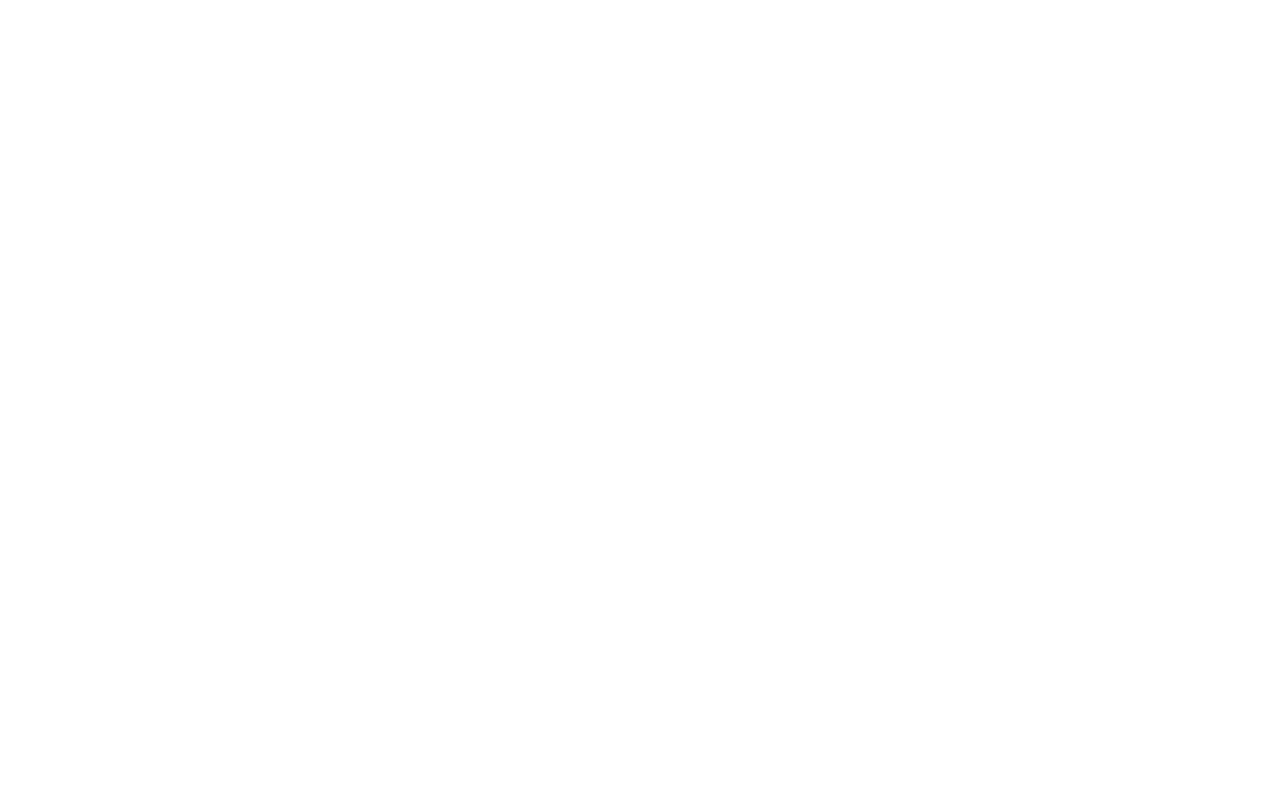
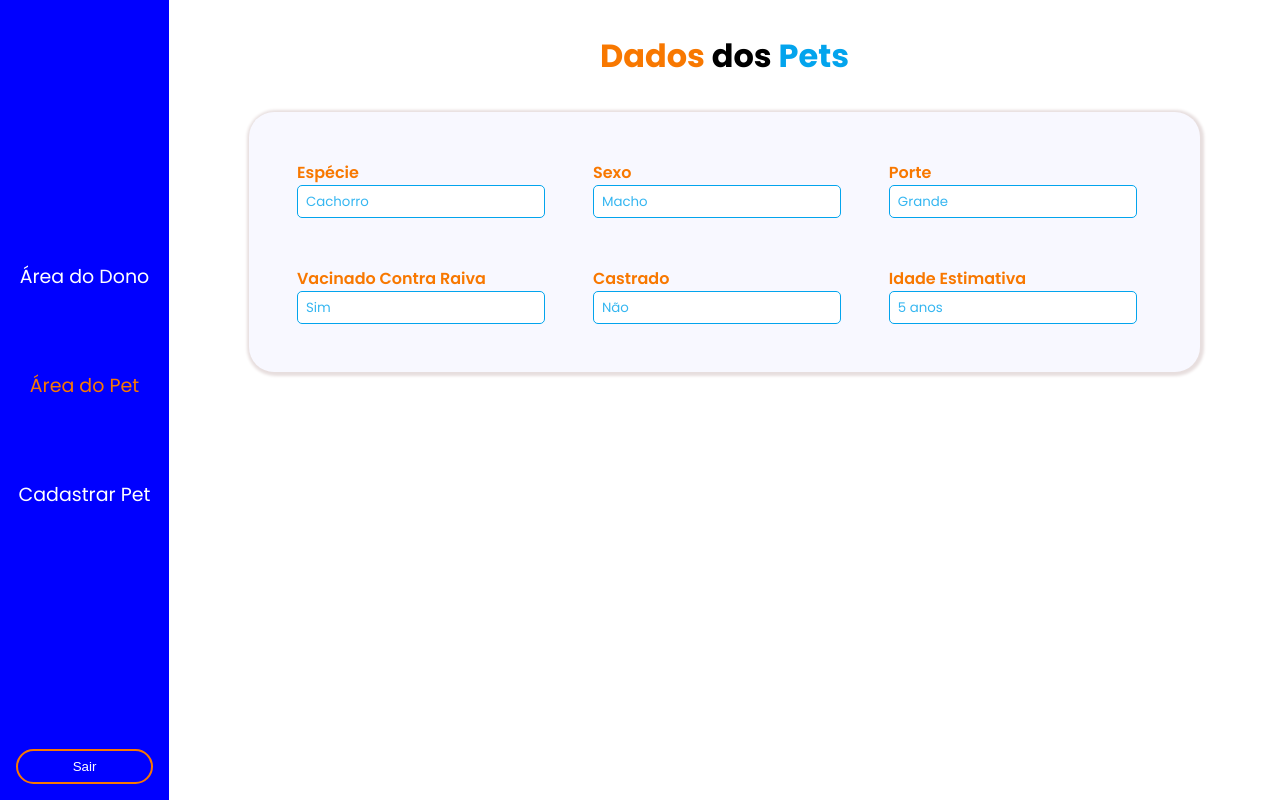
Before and after one commit to pet-cars/streetpets-web, a React (Vite) app: page /Dashboard/Pet in a window 1280 px wide. Before the commit this address had no page. Built offline with nearby package versions, Linux system fonts and the light colour scheme.

Commit message:
dashboard

```diff
--- /dev/null
+++ b/src/pages/Dashboard/DadosPet/index.tsx
@@ -0,0 +1,72 @@
+import { NavLink } from 'react-router-dom'
+import './styles.css'
+
+export default function Dashboard(){
+
+    return(
+        <>
+            <div className='todo'>
+                <header className='men'>
+                    <nav className='m'>
+                        <div className='aling'>
+                            <ul className='menu-i'>
+                                <li className='i'>
+                                    <NavLink to={"/Dashboard/Dono"}>Área do Dono</NavLink>
+                                </li>
+
+                                <li className='i'>
+                                    <NavLink to={"/Dashboard/Pet"}>Área do Pet</NavLink>
+                                </li>
+
+                                <li className='i'>
+                                    <NavLink to={"/Pet"}>Cadastrar Pet</NavLink>
+                                </li>
+
+                            </ul>
+                                <button className='sair' type='submit'>Sair</button>
+
+                        </div>
+                    </nav>
+                </header>
+
+                <main className='cont'>
+                    <h1 className='titulo-D'><em>Dados </em> dos <span>Pets</span></h1>
+
+                    <div className='painel'>
+                        <form className='form-D'>
+                            <div className='item-p'>
+                                <label className='item'>Espécie</label>
+                                <input className='dados' disabled placeholder='Cachorro'/>
+                            </div>
+
+                            <div className='item-p'>
+                                <label className='item'>Sexo</label>
+                                <input className='dados' disabled placeholder='Macho'/>
+                            </div>
+
+                            <div className='item-p'>
+                                <label className='item'>Porte</label>
+                                <input className='dados' disabled placeholder='Grande'/>
+                            </div>
+
+                            <div className='item-p'>
+                                <label className='item'>Vacinado Contra Raiva</label>
+                                <input className='dados' disabled placeholder='Sim'/>
+                            </div>
+
+                            <div className='item-p'>
+                                <label className='item'>Castrado</label>
+                                <input className='dados' disabled placeholder='Não'/>
+                            </div>
+
+                            <div className='item-p'>
+                                <label className='item'>Idade Estimativa</label>
+                                <input className='dados' disabled placeholder='5 anos'/>
+                            </div>
+                        </form>
+                    </div>
+                </main>
+            </div>
+        </>
+    )
+}
--- /dev/null
+++ b/src/pages/Dashboard/DadosPet/styles.css
@@ -0,0 +1,137 @@
+.todo{
+    display: flex;
+    gap: 5rem;
+}
+.men{
+    width: 16%;
+    padding: 1rem;
+    background-color: blue;
+    height: 100vh;
+    display: flex;
+    flex-direction: column;
+    justify-content: flex-end;
+}
+
+.m{
+    display: flex;
+    justify-content: center;
+    flex-direction: column;
+}
+
+
+.menu-i{
+    display: flex;
+    flex-direction: column;
+    justify-content: center;
+    align-items: center;
+    text-align: center;
+    gap: 5rem;
+    margin-bottom: 30vh;
+}
+
+.i{
+    font-size: 19px;
+    position: relative;
+}
+.i a.active {
+    color: #F87800;
+
+}
+
+.i::before {
+    content: "";
+    position: absolute;
+    bottom: -2px;
+    height: 3px;
+    width: 0;
+    background: #F87800;
+    border-radius: 50px;
+    transition: width 0.3s ease;
+}
+
+.i:hover::before {
+    width: 100%;
+}
+
+.sair{
+    background-color: blue;
+    border: solid 2px var(--laranjao);
+    padding: 0.5rem;
+    width: 100%;
+    border-radius: 25px;
+    color: #fff;
+    transition: 1s;
+}
+
+.sair:hover{
+    background-color: #F87800;
+    transition: 1s;
+}
+
+button{
+    border: none;
+    cursor: pointer;
+}
+
+.cont{
+    width: 100%;
+    display: inline-block;
+    padding-right: 5rem;
+    margin-top: 1rem;
+
+}
+
+.titulo-D{
+    margin-top: 1rem;
+    text-align: center;
+}
+
+.painel{
+    width: 100%;
+    margin-top: 2rem;
+    background-color: #F8F8FF;
+    border-radius: 25px;
+    box-shadow: 1px 1px 3px 3px #e7dede;
+    padding: 3rem;
+}
+
+.form-D{
+    display: flex;
+    flex-wrap: wrap;
+    gap: 3rem;
+}
+
+.item-p{
+    display: flex;
+    flex-direction: column;
+    width: 29%;
+}
+
+.item{
+    color: var(--laranjao);
+    font-weight: 600;
+}
+
+.dados{
+    padding: 0.5rem;
+    background-color: #fff;
+    border: 1px solid var(--azulao);
+    border-radius: 5px;
+}
+
+.dados::-webkit-input-placeholder{
+    font-family: Poppins, sans-serif;
+    color: var(--azulao);
+    opacity: 0.8;
+    font-weight: 400;
+}
+
+@media (max-width: 768px) {
+    .item-p{
+        width: 26%;
+    }
+
+    .i{
+        font-size: 18px;
+    }
+}
--- a/src/pages/Dashboard/index.tsx
+++ b/src/pages/Dashboard/DadosUsuario/index.tsx
@@ -11,11 +11,11 @@
                         <div className='aling'>
                             <ul className='menu-i'>
                                 <li className='i'>
-                                    <NavLink to={"/Dono"}>Área do Dono</NavLink>
+                                    <NavLink to={"/Dashboard/Dono"}>Área do Dono</NavLink>
                                 </li>
 
                                 <li className='i'>
-                                    <NavLink to={"/Pet"}>Área do Pet</NavLink>
+                                    <NavLink to={"/Dashboard/Pet"}>Área do Pet</NavLink>
                                 </li>
 
                                 <li className='i'>
--- a/src/pages/Dashboard/styles.css
+++ b/src/pages/Dashboard/DadosUsuario/styles.css
@@ -24,27 +24,22 @@
     flex-direction: column;
     justify-content: center;
     align-items: center;
+    text-align: center;
     gap: 5rem;
     margin-bottom: 30vh;
 }
 
-
-
-
 .i{
-    font-size: 20px;
+    font-size: 19px;
     position: relative;
 }
-.i a.active {
-    color: #F87800;
-    border-bottom: 2px solid #F87800;
-}
+
 
 .i::before {
     content: "";
     position: absolute;
     bottom: -2px;
-    height: 3px;
+    height: 2px;
     width: 0;
     background: #F87800;
     border-radius: 50px;
@@ -62,8 +57,13 @@
     width: 100%;
     border-radius: 25px;
     color: #fff;
+    transition: 1s;
 }
 
+.sair:hover{
+    background-color: #F87800;
+    transition: 1s;
+}
 
 button{
     border: none;
@@ -74,7 +74,7 @@
     width: 100%;
     display: inline-block;
     padding-right: 5rem;
-    margin-top: 4rem;
+    margin-top: 1rem;
 
 }
 
@@ -101,7 +101,7 @@
 .item-p{
     display: flex;
     flex-direction: column;
-    width: 30%;
+    width: 29%;
 }
 
 .item{
@@ -122,3 +122,13 @@
     opacity: 0.8;
     font-weight: 400;
 }
+
+@media (max-width: 768px) {
+    .item-p{
+        width: 26%;
+    }
+
+    .i{
+        font-size: 18px;
+    }
+}
--- a/src/routes/index.tsx
+++ b/src/routes/index.tsx
@@ -5,7 +5,8 @@
 import Login from '../pages/Login'
 import Sobre from "../pages/Sobre"
 import Contato from "../pages/Contato"
-import Dashboard from "../pages/Dashboard"
+import Dashboard from "../pages/Dashboard/DadosUsuario"
+import DadosPet from "../pages/Dashboard/DadosPet"
 
 export default function AllRoutes() {
     return (
@@ -15,7 +16,8 @@
             <Route path="/login" element={<Login />} />
             <Route path="/Sobre" element={<Sobre/>} />
             <Route path="/Contato" element={<Contato/>} />
-            <Route path="/Dashboard" element={<Dashboard/>} />
+            <Route path="/Dashboard/Dono" element={<Dashboard/>} />
+            <Route path="/Dashboard/Pet" element={<DadosPet/>}/>
         </Routes>
     )
 }
```
